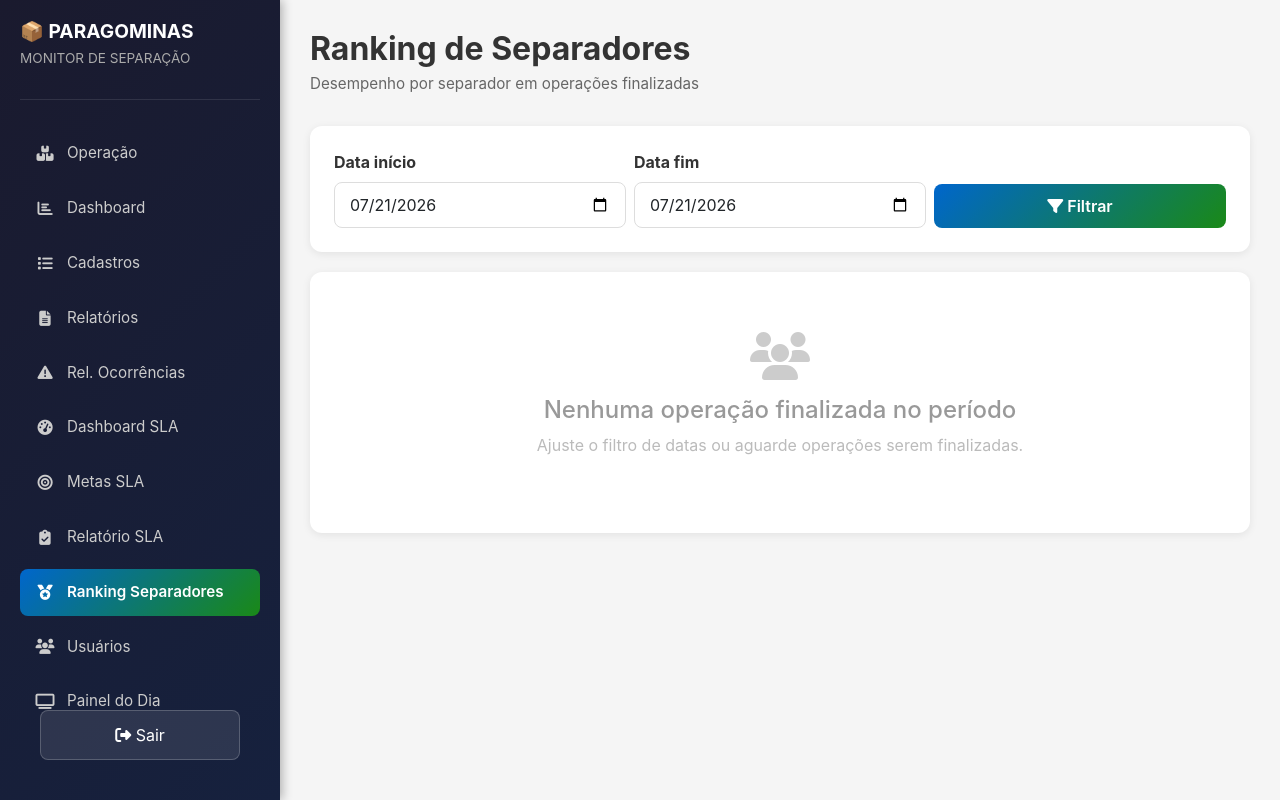
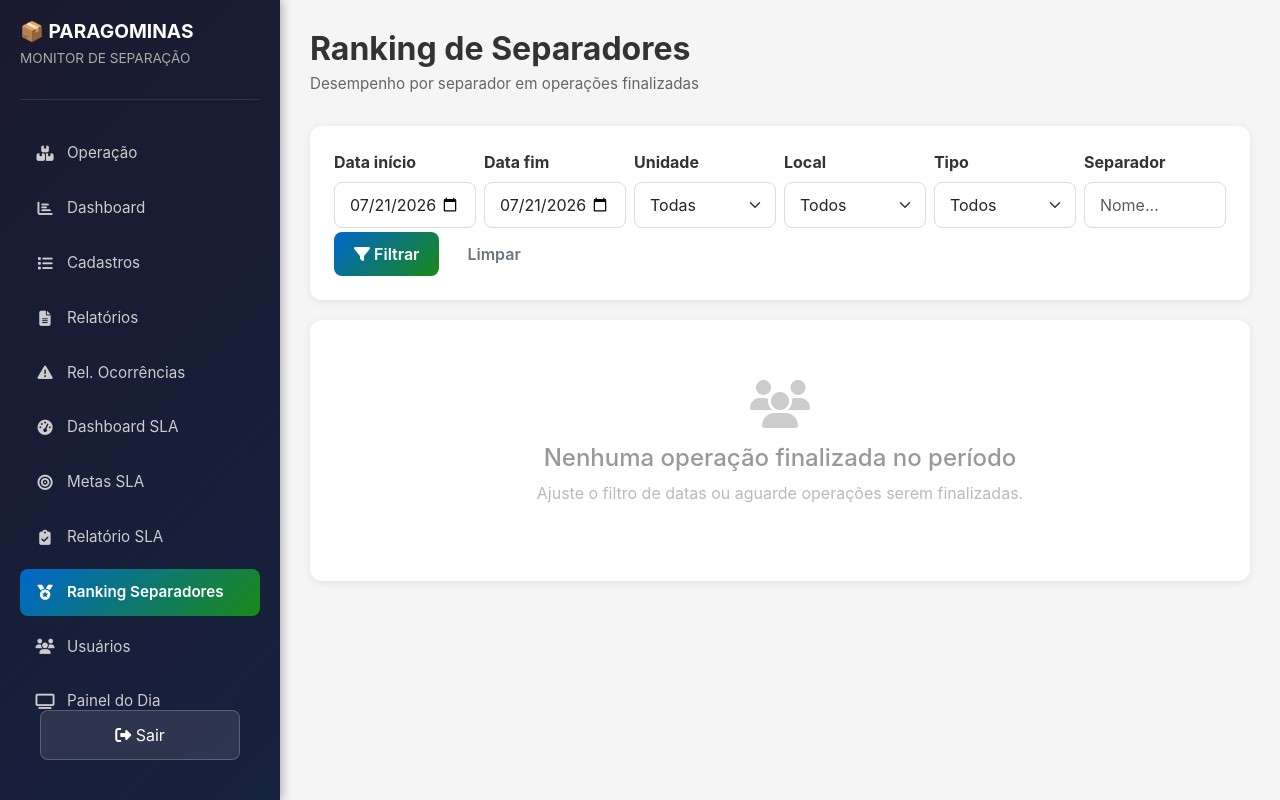
Before and after one commit to RenatoBMota/LOGTRACK, a Flask app: page /ranking in a window 1280 px wide. Run offline with Flask 3, Linux system fonts and the light colour scheme; a user stored in the database is signed in; data comes from the database, SQL or seed files in the repository; data that the repository does not hold is empty; some libraries are stand-ins or nearby versions.

Commit message:
Add unit, location, type and separator filters to ranking and SLA report

```diff
--- a/app.py
+++ b/app.py
@@ -1554,9 +1554,13 @@ def ranking():
     if not has_permission('relatorios'):
         return redirect(url_for('dashboard'))
 
-    today_str = datetime.utcnow().strftime('%Y-%m-%d')
+    today_str     = datetime.utcnow().strftime('%Y-%m-%d')
     date_from_str = request.args.get('date_from', today_str)
     date_to_str   = request.args.get('date_to', today_str)
+    f_unit        = request.args.get('unit_id', '')
+    f_location    = request.args.get('location_id', '')
+    f_type        = request.args.get('operation_type', '')
+    f_separator   = request.args.get('separator', '')
 
     query = LoadOperation.query.filter(LoadOperation.status == 'Finalizado')
     try:
@@ -1568,8 +1572,18 @@ def ranking():
         query = query.filter(LoadOperation.end_time < dt_to)
     except ValueError:
         pass
+    if f_unit:
+        query = query.filter(LoadOperation.unit_id == int(f_unit))
+    if f_location:
+        query = query.filter(LoadOperation.location_id == int(f_location))
+    if f_type:
+        query = query.filter(LoadOperation.operation_type == f_type)
 
     operations = query.all()
+    if f_separator:
+        operations = [op for op in operations if f_separator.lower() in (op.separator_1_name or '').lower()
+                      or f_separator.lower() in (op.separator_2_name or '').lower()]
+
     occurrences = Occurrence.query.all()
     occ_by_op = defaultdict(list)
     for occ in occurrences:
@@ -1599,10 +1613,19 @@ def ranking():
         })
     ranking_list.sort(key=lambda x: x['ops'], reverse=True)
 
+    units     = OperationUnit.query.filter_by(active=True).all()
+    locations = OperationLocation.query.filter_by(active=True).all()
+
     return render_template('ranking.html',
                            ranking=ranking_list,
                            date_from=date_from_str,
-                           date_to=date_to_str)
+                           date_to=date_to_str,
+                           units=units,
+                           locations=locations,
+                           f_unit=f_unit,
+                           f_location=f_location,
+                           f_type=f_type,
+                           f_separator=f_separator)
 
 
 # ============= RELATÓRIO SLA =============
@@ -1613,9 +1636,12 @@ def sla_relatorio():
     if not has_permission('relatorios'):
         return redirect(url_for('dashboard'))
 
-    today_str = datetime.utcnow().strftime('%Y-%m-%d')
+    today_str     = datetime.utcnow().strftime('%Y-%m-%d')
     date_from_str = request.args.get('date_from', today_str)
     date_to_str   = request.args.get('date_to', today_str)
+    f_unit        = request.args.get('unit_id', '')
+    f_location    = request.args.get('location_id', '')
+    f_type        = request.args.get('operation_type', '')
 
     query = LoadOperation.query.filter(LoadOperation.status == 'Finalizado')
     try:
@@ -1627,9 +1653,17 @@ def sla_relatorio():
         query = query.filter(LoadOperation.end_time < dt_to)
     except ValueError:
         pass
+    if f_unit:
+        query = query.filter(LoadOperation.unit_id == int(f_unit))
+    if f_location:
+        query = query.filter(LoadOperation.location_id == int(f_location))
+    if f_type:
+        query = query.filter(LoadOperation.operation_type == f_type)
 
     operations = query.all()
     sla_goals = SLAGoal.query.filter_by(active=True).all()
+    units     = OperationUnit.query.filter_by(active=True).all()
+    locations = OperationLocation.query.filter_by(active=True).all()
 
     def avalia_op(op, goals):
         resultados = []
@@ -1676,7 +1710,12 @@ def sla_relatorio():
                            meta_stats=dict(meta_stats),
                            date_from=date_from_str,
                            date_to=date_to_str,
-                           sla_goals=sla_goals)
+                           sla_goals=sla_goals,
+                           units=units,
+                           locations=locations,
+                           f_unit=f_unit,
+                           f_location=f_location,
+                           f_type=f_type)
 
 
 @app.route('/sla-relatorio/export')
--- a/templates/ranking.html
+++ b/templates/ranking.html
@@ -17,16 +17,47 @@
 <!-- Filtros -->
 <div class="rank-card">
     <form method="GET" class="row g-2 align-items-end">
-        <div class="col-md-4">
+        <div class="col-md-2">
             <label class="form-label fw-bold">Data início</label>
             <input type="date" name="date_from" value="{{ date_from }}" class="form-control">
         </div>
-        <div class="col-md-4">
+        <div class="col-md-2">
             <label class="form-label fw-bold">Data fim</label>
             <input type="date" name="date_to" value="{{ date_to }}" class="form-control">
         </div>
-        <div class="col-md-4">
-            <button type="submit" class="btn btn-primary w-100"><i class="fas fa-filter"></i> Filtrar</button>
+        <div class="col-md-2">
+            <label class="form-label fw-bold">Unidade</label>
+            <select name="unit_id" class="form-select">
+                <option value="">Todas</option>
+                {% for u in units %}
+                <option value="{{ u.id }}" {% if f_unit == u.id|string %}selected{% endif %}>{{ u.name }}</option>
+                {% endfor %}
+            </select>
+        </div>
+        <div class="col-md-2">
+            <label class="form-label fw-bold">Local</label>
+            <select name="location_id" class="form-select">
+                <option value="">Todos</option>
+                {% for l in locations %}
+                <option value="{{ l.id }}" {% if f_location == l.id|string %}selected{% endif %}>{{ l.name }}</option>
+                {% endfor %}
+            </select>
+        </div>
+        <div class="col-md-2">
+            <label class="form-label fw-bold">Tipo</label>
+            <select name="operation_type" class="form-select">
+                <option value="">Todos</option>
+                <option value="Venda" {% if f_type == 'Venda' %}selected{% endif %}>Venda</option>
+                <option value="Transferência" {% if f_type == 'Transferência' %}selected{% endif %}>Transferência</option>
+            </select>
+        </div>
+        <div class="col-md-2">
+            <label class="form-label fw-bold">Separador</label>
+            <input type="text" name="separator" value="{{ f_separator }}" class="form-control" placeholder="Nome...">
+        </div>
+        <div class="col-12 d-flex gap-2 mt-1">
+            <button type="submit" class="btn btn-primary"><i class="fas fa-filter"></i> Filtrar</button>
+            <a href="/ranking" class="btn btn-outline-secondary">Limpar</a>
         </div>
     </form>
 </div>
```
Also changed, not shown: templates/sla_relatorio.html (+47 -17 lines).
